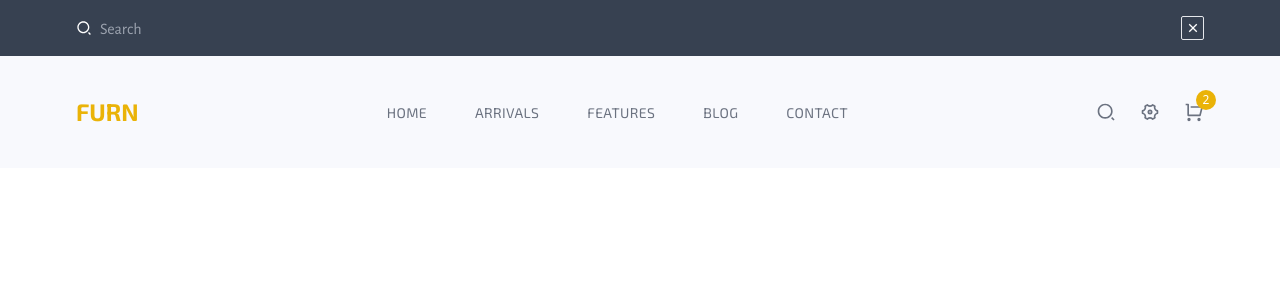
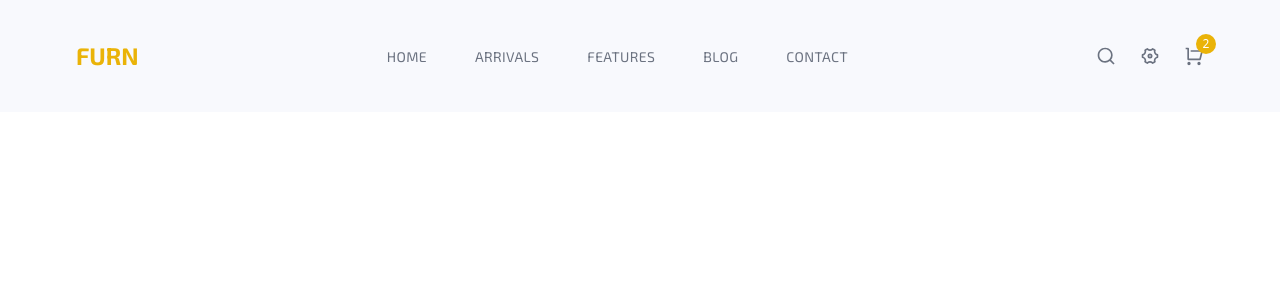
Before and after one commit to Tusar78/Furn, a React (Create React App) app: page / in a window 1280 px wide. Shown: the top 300 px of the page. Built offline with nearby package versions, Linux system fonts and the light colour scheme.

Commit message:
Icon update and also state set

```diff
--- a/src/Components/Navbar/Navbar.css
+++ b/src/Components/Navbar/Navbar.css
@@ -35,7 +35,7 @@
 
   /* =-= Search Filled =-= */
   .navigation__search {
-    @apply h-14 bg-gray-700 transition duration-300 ease-in-out;
+    @apply opacity-0 h-0 bg-gray-700 transition duration-300 ease-in-out;
   }
 
   .search {
--- a/src/Components/Navbar/Navbar.jsx
+++ b/src/Components/Navbar/Navbar.jsx
@@ -1,21 +1,24 @@
-import React from "react";
+import React, { useState } from "react";
 import {
   RiCloseLine,
   RiSettings4Line,
   RiShoppingCartLine,
-  RiSearch2Line,
+  RiSearchLine,
 } from "react-icons/ri";
 
 // Connect Navbar CSS
 import "./Navbar.css";
 
 const Navbar = () => {
+  const [search, setSearch] = useState(false);
+  console.log(search);
+
   return (
     <section className="navigation section">
-      <div className="navigation__search">
+      <div className={search ? 'h-14 opacity-1 navigation__search' : 'navigation__search'}>
         <div className="search custom-container">
           <div className="search__btn">
-            <RiSearch2Line className="search--icon" />
+            <RiSearchLine className="search--icon" />
           </div>
           <div className="search__filled">
             <input type="text" placeholder="Search" className="search__filled-text" />
@@ -44,8 +47,8 @@ const Navbar = () => {
 
         <div className="nav__attributes">
           <ul className="attributes__list">
-            <li className="attributes__item">
-              <RiSearch2Line className="attributes--search" />
+            <li className="attributes__item" onClick={() => setSearch(!search)}>
+              <RiSearchLine className="attributes--search" />
             </li>
             <li className="attributes__item">
               <RiSettings4Line className="attributes--setting" />
```
